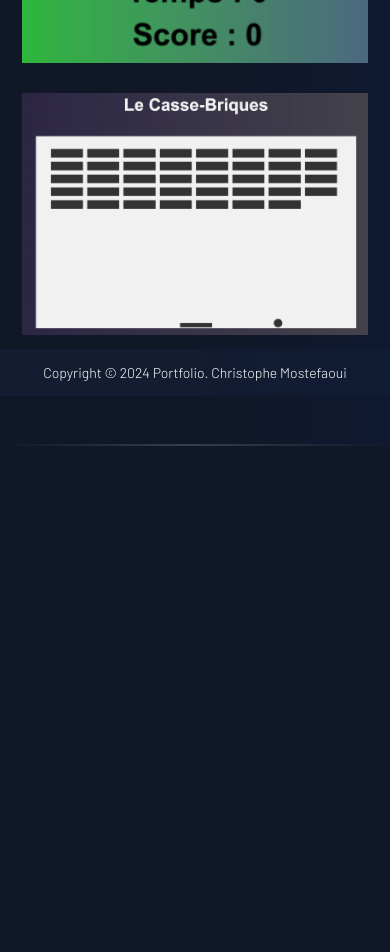
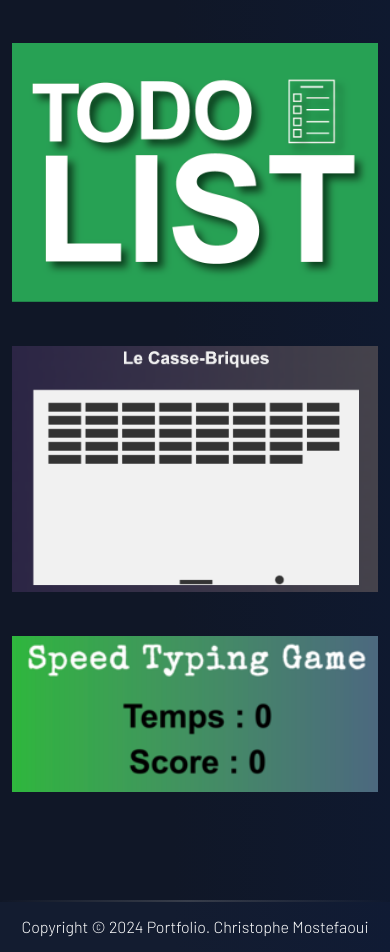
Before and after one commit to krismos64/Portfolio, a PHP site: page /portfolio.html in a window 390 px wide. Shown: the part 798-1750 px from the top of the page. Before the commit the page ends 1244 px from the top, so only its background shows below. Run offline with PHP 8.4, Linux system fonts and the light colour scheme; some libraries are stand-ins or nearby versions.

Commit message:
portolio

```diff
--- a/assets/css/style.css
+++ b/assets/css/style.css
@@ -1860,3 +1860,40 @@ section {
   display: flex;
   justify-content: flex-end;
 }
+.cv_gallery_item {
+  margin-bottom: 20px;
+}
+
+.cv_gallery_img {
+  position: relative;
+  overflow: hidden;
+}
+
+.cv_gallery_hover {
+  position: absolute;
+  top: 0;
+  left: 0;
+  width: 100%;
+  height: 100%;
+  background: rgba(0, 0, 0, 0.7);
+  color: #fff;
+  text-align: center;
+  opacity: 0;
+  transition: opacity 0.3s ease;
+}
+
+.cv_gallery_img:hover .cv_gallery_hover {
+  opacity: 1;
+}
+
+.cv_gallery_hover p,
+.cv_gallery_hover h4 {
+  margin: 0;
+  padding: 10px;
+}
+
+.cv_gallery_item img {
+  width: 100%;
+  height: auto;
+  display: block;
+}
--- a/portfolio.html
+++ b/portfolio.html
@@ -1,43 +1,23 @@
 <!DOCTYPE html>
 <html lang="fr">
-  <!-- Begin Head -->
   <head>
-    <!--=== Required meta tags ===-->
     <meta charset="utf-8" />
     <meta
       name="viewport"
       content="width=device-width, initial-scale=1, shrink-to-fit=no"
     />
-    <!--=== custom css ===-->
     <link rel="stylesheet" href="assets/css/bootstrap.min.css" />
-    <link rel="stylesheet" href="assets/css/swiper-bundle.css" />
-    <link
-      rel="shortcut icon"
-      type="image/ico"
-      href="assets/images/favicon.png"
-    />
     <link rel="stylesheet" href="assets/css/style.css" />
-    <link rel="stylesheet" href="assets/css/responsive.css" />
-    <!--=== custom css ===-->
     <title>Projets</title>
   </head>
   <body>
     <div class="cv_main_wrapper">
-      <!-- Loader Start -->
       <div class="loader">
         <div class="spinner">
           <img src="assets/images/loader.gif" alt="loader" class="img-fluid" />
         </div>
       </div>
-      <!-- Loader End -->
-      <!-- Bottom To Top Start -->
-      <div class="cv_top_icon">
-        <a id="button">
-          <img src="assets/images/gototop.svg" class="img-fluid" />
-        </a>
-      </div>
-      <!-- Bottom To Top End -->
-      <!-- Header Section Start -->
+
       <div class="cv_header_wrapper">
         <div class="cv_container container-fluid">
           <div class="row">
@@ -61,7 +41,7 @@
           </div>
         </div>
       </div>
-      <!-- Navbar Start -->
+
       <div class="cv_header_menu">
         <div class="container-fluid">
           <div class="row">
@@ -106,82 +86,74 @@
           </div>
         </div>
       </div>
-      <!-- Navbar Start -->
-      <!-- Portfolio Section Start -->
+
       <div class="cv_portfolio_wrapper">
         <div class="cv_container container-fluid">
           <div class="row">
             <div class="col-12">
-              <!-- All Tab -->
               <div class="cv_tab_pane" id="tab-1" style="display: block">
                 <div class="cv_gallery_wrapper">
-                  <div class="cv_gallery_item item-1">
-                    <div class="cv_gallery_small">
-                      <div class="cv_gallery_img img-1">
+                  <!-- Thumbnail grid -->
+                  <div class="row">
+                    <div class="col-md-4">
+                      <div class="cv_gallery_item item-1">
+                        <!-- Image 1 -->
                         <img src="assets/images/parrot.png" class="img-fluid" />
-                        <span class="cv_gallery_hover">
-                          <p>Site web Garage-parrot</p>
-                          <h4>Site pour garage auto réalisé en Symfony 6</h4>
-                        </span>
                       </div>
-                      <div class="cv_gallery_img img-2">
+                    </div>
+                    <div class="col-md-4">
+                      <div class="cv_gallery_item item-1">
+                        <!-- Image 2 -->
                         <img
                           src="assets/images/krismos-burger.png"
                           class="img-fluid"
                         />
-                        <span class="cv_gallery_hover">
-                          <p>Krismos burger</p>
-                          <h4>
-                            Site réalisé en PHP avec partie administrateur et
-                            base de données
-                          </h4>
-                        </span>
                       </div>
                     </div>
-                    <div class="cv_gallery_img img-3">
-                      <img src="assets/images/morpion.png" class="img-fluid" />
-                      <span class="cv_gallery_hover">
-                        <p>Jeu du morpion</p>
-                        <h4>Réalisé en Javascript</h4>
-                      </span>
+                    <div class="col-md-4">
+                      <div class="cv_gallery_item item-1">
+                        <!-- Image 3 -->
+                        <img
+                          src="assets/images/morpion.png"
+                          class="img-fluid"
+                        />
+                      </div>
                     </div>
-                  </div>
-                    <div class="cv_gallery_img img-3">
-                      <img src="assets/images/todolist-vert.png" class="img-fluid" />
-                      <span class="cv_gallery_hover">
-                        <p>Krislist</p>
-                        <h4>Réalisé en Javascript</h4>
-                      </span>
+                    <div class="col-md-4">
+                      <div class="cv_gallery_item item-1">
+                        <!-- Image 4 -->
+                        <img
+                          src="assets/images/todolist-vert.png"
+                          class="img-fluid"
+                        />
+                      </div>
                     </div>
-                  </div>
-                  <div class="cv_gallery_item item-2">
-                    <div class="cv_gallery_small">
-                      <div class="cv_gallery_img img-5">
+                    <div class="col-md-4">
+                      <div class="cv_gallery_item item-1">
+                        <!-- Image 5 -->
+                        <img
+                          src="assets/images/casse-briques.png"
+                          class="img-fluid"
+                        />
+                      </div>
+                    </div>
+                    <div class="col-md-4">
+                      <div class="cv_gallery_item item-1">
+                        <!-- Image 6 -->
                         <img
                           src="assets/images/typing-game.png"
                           class="img-fluid"
                         />
-                        <span class="cv_gallery_hover">
-                          <p>Typing game</p>
-                          <h4>Jeu de frappe réalisé en Javascript</h4>
-                        </span>
-                      </div>
-                      <div class="cv_gallery_img img-6">
-                        <img
-                          src="assets/images/casse-briques.png"
-                          class="img-fluid"
-                        />
-                        <span class="cv_gallery_hover">
-                          <p>Le jeu du casse-briques</p>
-                          <h4>Réalisé en Javascript</h4>
-                        </span>
                       </div>
                     </div>
                   </div>
                 </div>
-                </div>
+              </div>
+            </div>
+          </div>
+        </div>
+      </div>
 
-      <!-- Footer Section Start -->
       <div class="cv_footer_wrapper">
         <div class="container">
           <div class="row">
@@ -196,18 +168,10 @@
           </div>
         </div>
       </div>
-      <!-- Footer Section End -->
     </div>
-    <!--=== Optional JavaScript ===-->
+
     <script src="assets/js/jquery.min.js"></script>
     <script src="assets/js/bootstrap.min.js"></script>
-    <script src="assets/js/swiper-bundle.min.js"></script>
-    <script src="assets/js/SmoothScroll.min.js"></script>
-    <script src="assets/js/isotope.pkgd.min.js"></script>
-    <script src="assets/js/jquery.appear.js"></script>
-    <script src="assets/js/jquery.countTo.js"></script>
-    <script src="assets/js/ityped.min.js"></script>
     <script src="assets/js/custom.js"></script>
-    <!--=== Optional JavaScript ===-->
   </body>
 </html>
```
